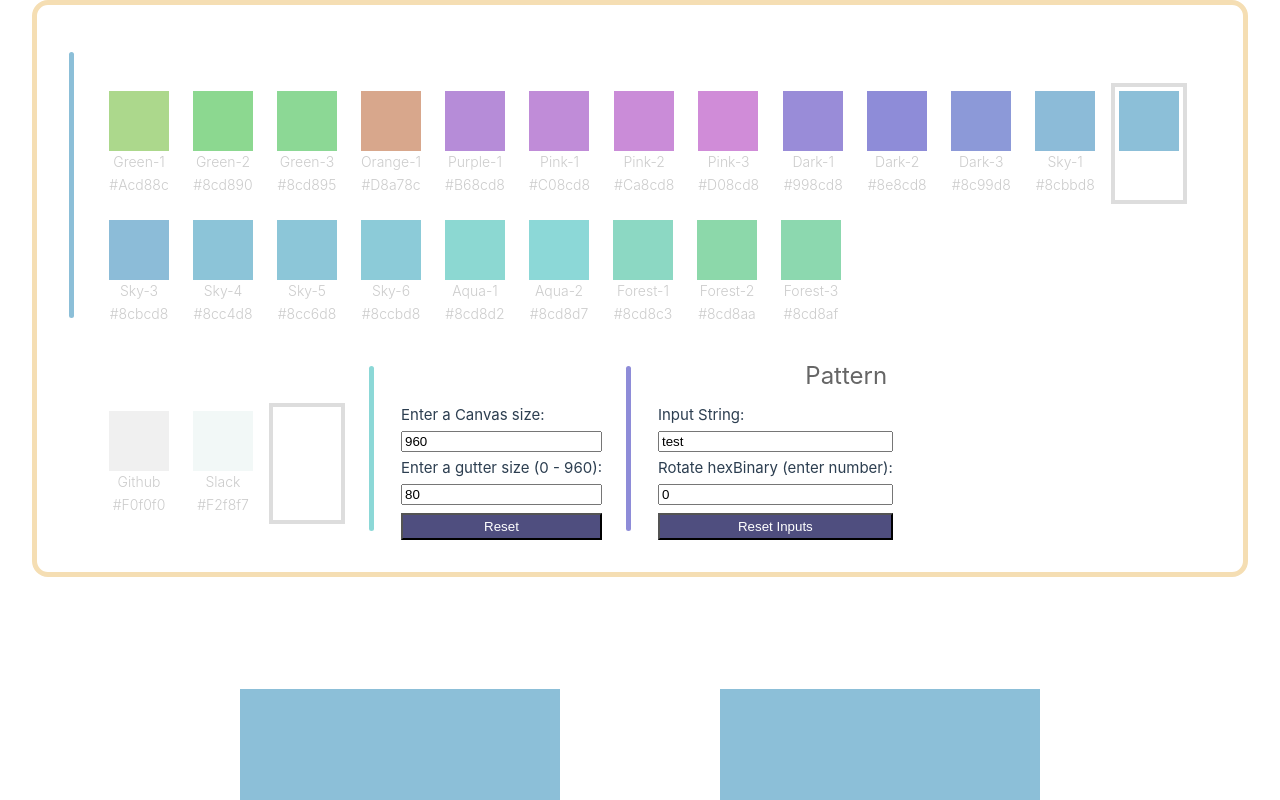
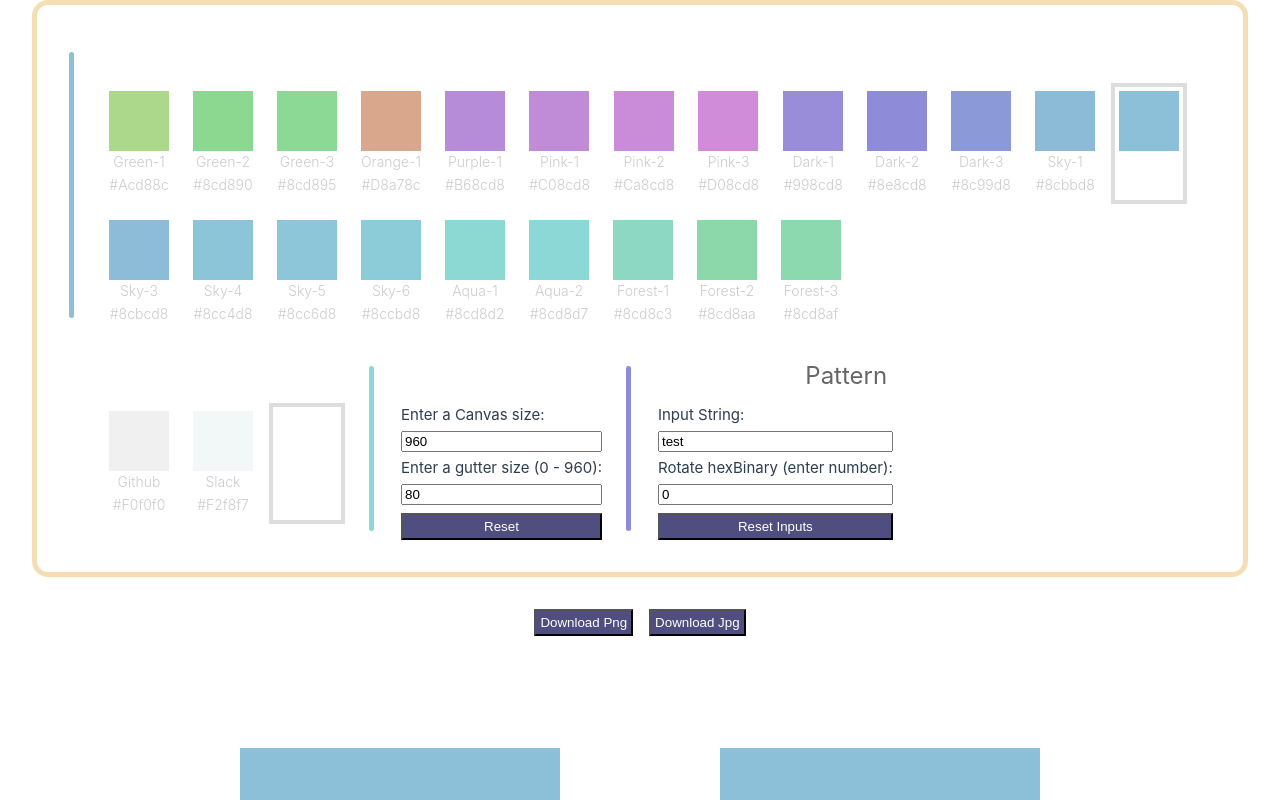
Before and after one commit to neststack/vue-identicons, a Vue app: page / in a window 1280 px wide. Shown: the top 800 px of the page. Built offline with nearby package versions, Linux system fonts and the light colour scheme.

Commit message:
feat(identicons): download image buttons

```diff
--- a/src/components/IdenticonSimple.vue
+++ b/src/components/IdenticonSimple.vue
@@ -43,11 +43,6 @@ const matrixInput = ref([
   [1, 0, 0],
   [0, 1, 0]
 ])
-const matrix = computed(() => {
-  return matrixInput.value?.map((row) => {
-    return [row[0], row[1], row[2], row[1], row[0]]
-  })
-})
 const canvasSize = ref(CANVAS_SIZE)
 const canvasGutters = ref(GUTTERS)
 const backgroundColor = ref('#ffffff')
@@ -62,6 +57,16 @@ const controlsStyle = computed(() => {
     '--selected-fill-color': fillColor.value,
     '--selected-background-color': backgroundColor.value
   }
+})
+const matrix = computed(() => {
+  return matrixInput.value?.map((row) => {
+    return [row[0], row[1], row[2], row[1], row[0]]
+  })
+})
+const imageName = computed(() => {
+  const fillColorName = COLORS.find((color) => color.color === fillColor.value)?.name
+  const backgroundColorName = BACKGROUND_COLORS.find((color) => color.color === backgroundColor.value)?.name
+  return `identicon_input-${inputString.value}_rotate-${rotateHash.value}_${fillColorName}-${backgroundColorName}_(${canvasSize.value}x${canvasSize.value})`
 })
 
 // Methods
@@ -193,6 +198,43 @@ async function drawWithInput() {
 
 function activateMode(mode) {
   inputMode.value = mode
+}
+
+function downloadCanvas(format) {
+  // Get the canvas element
+  const canvas = document.getElementById('identiconCanvas')
+
+  // Get the data URL of the canvas content
+  const dataURL = canvas.toDataURL(`image/${format}`)
+
+  // Convert the data URL to a Blob
+  const blob = dataURLtoBlob(dataURL)
+
+  // Create a download link
+  const a = document.createElement('a')
+  a.href = URL.createObjectURL(blob)
+  a.download = `${imageName.value}.${format}`
+
+  // Trigger a click event on the link to initiate the download
+  a.click()
+}
+
+function dataURLtoBlob(dataURL) {
+  const parts = dataURL.split(';base64,')
+  const contentType = parts[0].split(':')[1]
+
+  // For JPEG images, set the content type explicitly
+  const fixedContentType = contentType === 'image/jpg' ? 'image/jpeg' : contentType
+
+  const raw = window.atob(parts[1])
+  const rawLength = raw.length
+  const uInt8Array = new Uint8Array(rawLength)
+
+  for (let i = 0; i < rawLength; ++i) {
+    uInt8Array[i] = raw.charCodeAt(i)
+  }
+
+  return new Blob([uInt8Array], { type: fixedContentType })
 }
 
 onMounted(() => {
@@ -341,6 +383,10 @@ watch(
         >
       </div>
     </div>
+    <div class="action-container">
+      <CommonButton @click="downloadCanvas('png')">Download Png</CommonButton>
+      <CommonButton @click="downloadCanvas('jpeg')">Download Jpg</CommonButton>
+    </div>
     <div class="canvas-container" id="identiconCanvasContainer">
       <canvas id="identiconCanvas" :width="canvasSize" :height="canvasSize"></canvas>
     </div>
@@ -356,7 +402,7 @@ watch(
   flex-direction: column;
   justify-content: center;
   align-items: center;
-  gap: 2rem;
+  gap: 1rem;
   transition: all ease-in-out 100ms;
   user-select: none;
   .controls-container {
@@ -505,6 +551,11 @@ watch(
       gap: 0.25rem;
     }
   }
+  .action-container {
+    display: flex;
+    gap: 1rem;
+    padding: 1rem;
+  }
   .canvas-container {
   }
 }
```
